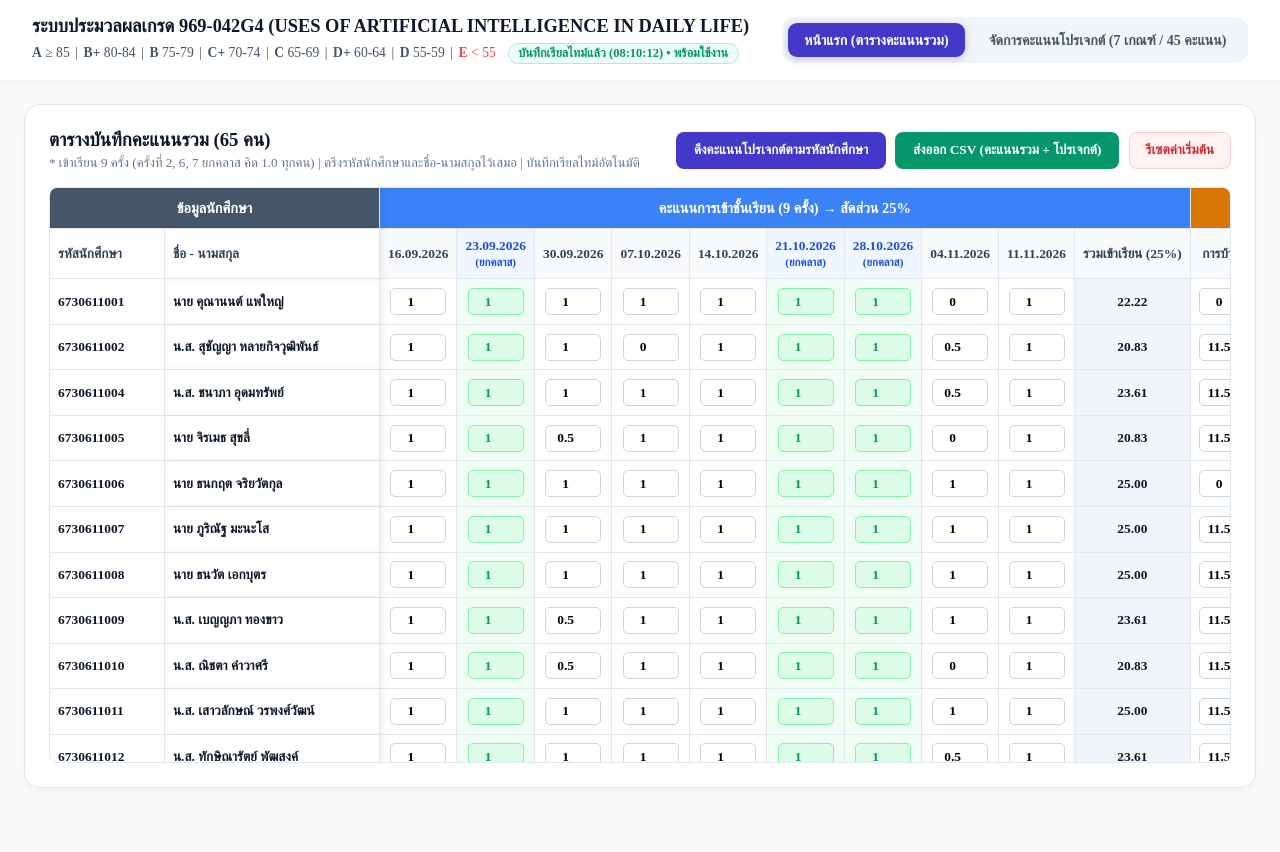
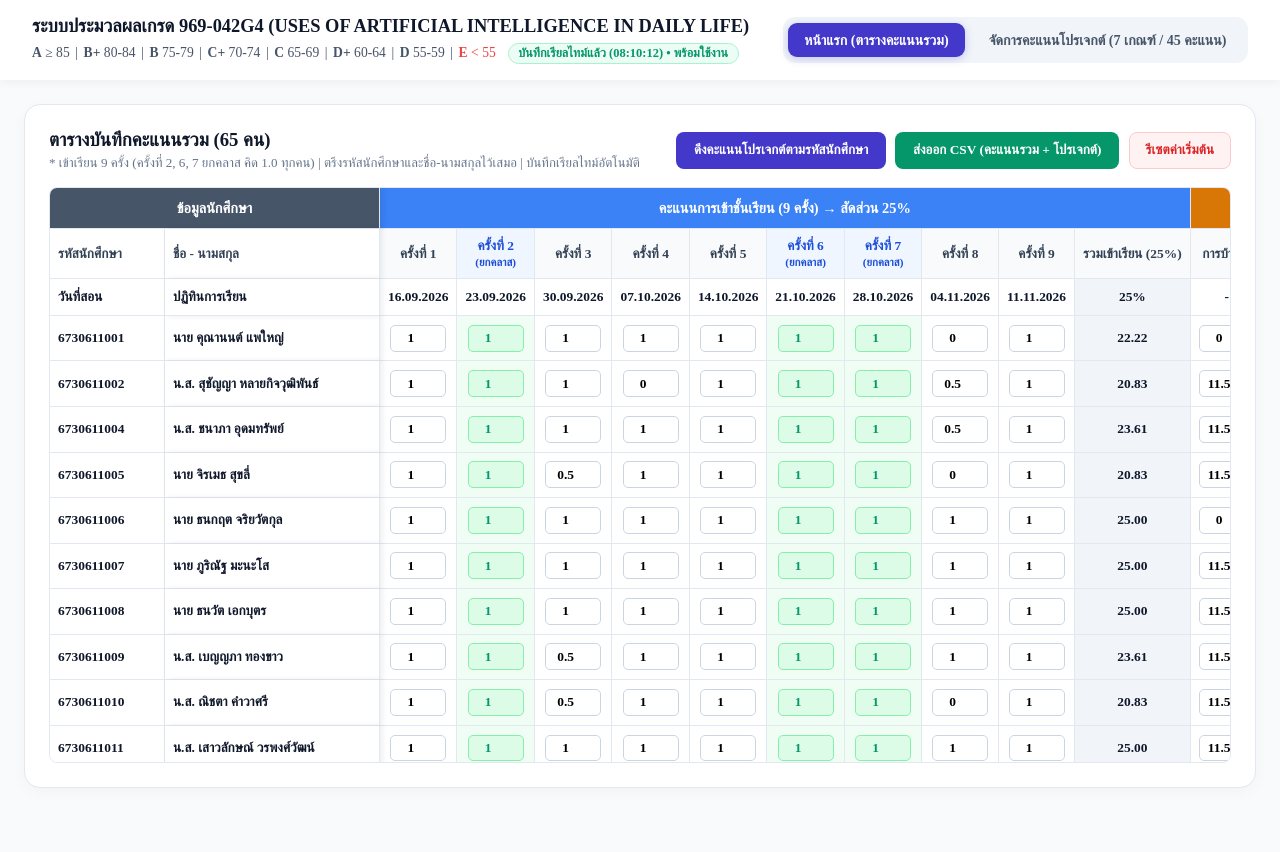
Before and after one commit to loadmaidai-hub/grading, a plain HTML site: page index.html in a window 1280 px wide. Drawn offline with Linux system fonts and the light colour scheme; a web font is replaced by a local one.

Commit message:
Update index.html

```diff
--- a/index.html
+++ b/index.html
@@ -4,6 +4,9 @@
   <meta charset="UTF-8">
   <meta name="viewport" content="width=device-width, initial-scale=1.0">
   <title>ระบบตัดเกรด 969-042G4</title>
+  <link rel="preconnect" href="https://fonts.googleapis.com">
+  <link rel="preconnect" href="https://fonts.gstatic.com" crossorigin>
+  <link href="https://fonts.googleapis.com/css2?family=Kanit:wght@300;400;500;600;700;800&display=swap" rel="stylesheet">
   <link rel="stylesheet" href="css/grading.css">
 </head>
 <body>
@@ -38,7 +41,7 @@
   <main class="main-container">
 
     <!-- ==========================================================
-         แท็บที่ 1: หน้าแรก - ตารางบันทึกคะแนนรวมและตัดเกรด (เข้าเรียน 9 ครั้ง)
+         แท็บที่ 1: หน้าแรก - ตารางบันทึกคะแนนรวมและตัดเกรด (เข้าเรียน 9 ครั้ง + วันที่ด้านล่าง)
          ========================================================== -->
     <section id="viewMainTab" class="tab-view active">
       <div class="table-card">
@@ -72,16 +75,16 @@
               <tr class="header-sub">
                 <th class="sticky-col sticky-id sticky-head">รหัสนักศึกษา</th>
                 <th class="sticky-col sticky-name sticky-head">ชื่อ - นามสกุล</th>
-                <!-- เข้าชั้นเรียน 9 ครั้งตามวันที่กำหนด -->
-                <th>16.09.2026</th>
-                <th class="cancelled-head" title="ยกคลาส (คิด 1.0 ทุกคน)">23.09.2026<br><small>(ยกคลาส)</small></th>
-                <th>30.09.2026</th>
-                <th>07.10.2026</th>
-                <th>14.10.2026</th>
-                <th class="cancelled-head" title="ยกคลาส (คิด 1.0 ทุกคน)">21.10.2026<br><small>(ยกคลาส)</small></th>
-                <th class="cancelled-head" title="ยกคลาส (คิด 1.0 ทุกคน)">28.10.2026<br><small>(ยกคลาส)</small></th>
-                <th>04.11.2026</th>
-                <th>11.11.2026</th>
+                <!-- เข้าชั้นเรียน 9 ครั้ง -->
+                <th>ครั้งที่ 1</th>
+                <th class="cancelled-head" title="ยกคลาส (คิด 1.0 ทุกคน)">ครั้งที่ 2<br><small>(ยกคลาส)</small></th>
+                <th>ครั้งที่ 3</th>
+                <th>ครั้งที่ 4</th>
+                <th>ครั้งที่ 5</th>
+                <th class="cancelled-head" title="ยกคลาส (คิด 1.0 ทุกคน)">ครั้งที่ 6<br><small>(ยกคลาส)</small></th>
+                <th class="cancelled-head" title="ยกคลาส (คิด 1.0 ทุกคน)">ครั้งที่ 7<br><small>(ยกคลาส)</small></th>
+                <th>ครั้งที่ 8</th>
+                <th>ครั้งที่ 9</th>
                 <th class="col-summary">รวมเข้าเรียน (25%)</th>
                 <!-- การบ้าน 4 ช่อง -->
                 <th>การบ้าน 1</th>
@@ -94,6 +97,28 @@
                 <th class="col-total">คะแนนรวม</th>
                 <th class="col-grade">เกรด</th>
               </tr>
+              <tr class="header-date-row">
+                <th class="sticky-col sticky-id sticky-date-head">วันที่สอน</th>
+                <th class="sticky-col sticky-name sticky-date-head">ปฏิทินการเรียน</th>
+                <th class="date-cell">16.09.2026</th>
+                <th class="date-cell cancelled-date">23.09.2026</th>
+                <th class="date-cell">30.09.2026</th>
+                <th class="date-cell">07.10.2026</th>
+                <th class="date-cell">14.10.2026</th>
+                <th class="date-cell cancelled-date">21.10.2026</th>
+                <th class="date-cell cancelled-date">28.10.2026</th>
+                <th class="date-cell">04.11.2026</th>
+                <th class="date-cell">11.11.2026</th>
+                <th class="col-summary date-summary">25%</th>
+                <th class="date-cell">-</th>
+                <th class="date-cell">-</th>
+                <th class="date-cell">-</th>
+                <th class="date-cell">-</th>
+                <th class="col-summary date-summary">30%</th>
+                <th class="date-cell">45</th>
+                <th class="col-total date-summary">100%</th>
+                <th class="col-grade date-summary">A–E</th>
+              </tr>
             </thead>
             <tbody id="gradingBody">
               <!-- โหลดผ่าน JavaScript -->
@@ -104,14 +129,14 @@
     </section>
 
     <!-- ==========================================================
-         แท็บที่ 2: จัดการคะแนนโปรเจกต์ (เรียงรายชื่อลงมา + ชื่อกลุ่ม + 7 เกณฑ์ 45 คะแนน)
+         แท็บที่ 2: จัดการคะแนนโปรเจกต์ (เรียงรายชื่อลงมา + ชื่อกลุ่มตามรูปภาพ + 7 เกณฑ์ 45 คะแนน)
          ========================================================== -->
     <section id="viewGroupTab" class="tab-view">
       <div class="table-card">
         <div class="table-controls">
           <div>
-            <h3>จัดการคะแนนโปรเจกต์ (เรียงรายชื่อพร้อมชื่อกลุ่ม)</h3>
-            <p class="sub-hint">กรอกชื่อกลุ่ม หัวข้อโปรเจกต์ และคะแนน 7 เกณฑ์ (รวมเต็ม 45 คะแนน) แล้วกดดึงคะแนนไปหน้าแรกตามรหัสนักศึกษา</p>
+            <h3>จัดการคะแนนโปรเจกต์ (27 กลุ่ม / 64 คน)</h3>
+            <p class="sub-hint">ข้อมูลชื่อกลุ่มและรายชื่อสมาชิกเรียงลงมาตามรูปภาพ สามารถแก้ไขคะแนน 7 เกณฑ์ (รวมเต็ม 45 คะแนน) แล้วดึงคะแนนไปหน้าแรกตามรหัสนักศึกษา</p>
           </div>
           <div class="btn-group">
             <button type="button" class="btn-add-group" onclick="addProjectMemberRow()">
@@ -149,7 +174,7 @@
                 <th style="min-width: 120px;">ชื่อกลุ่ม</th>
                 <th style="min-width: 105px;">รหัสนักศึกษา</th>
                 <th style="min-width: 185px;">ชื่อ - นามสกุล</th>
-                <th style="min-width: 170px;">หัวข้อโปรเจกต์</th>
+                <th style="min-width: 210px;">หัวข้อโปรเจกต์</th>
                 <th title="1. ที่มาและแนวคิด (เต็ม 5)">1. แนวคิด<br><small>(/5)</small></th>
                 <th title="2. การใช้ AI (เต็ม 10)">2. ใช้ AI<br><small>(/10)</small></th>
                 <th title="3. ผลงานที่ทำได้จริง (เต็ม 10)">3. ผลงานจริง<br><small>(/10)</small></th>
```
